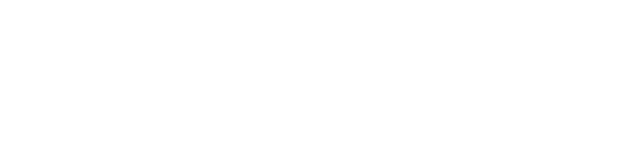
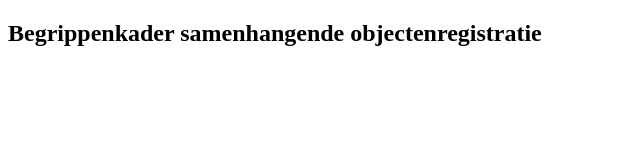
Before and after one commit to Geonovum/disgeo-begrippen, a plain HTML site: page index.html in a window 1280 px wide. Shown: the whole page, without its empty margins (0-640 px from the left). Drawn offline with Linux system fonts and the light colour scheme.

Commit message:
update index
add chapter level

```diff
--- a/index.html
+++ b/index.html
@@ -13,6 +13,8 @@
     <body>
         <section id='abstract' data-format="markdown" data-include="samenvatting.md"></section>
         <section id='sotd'><p></p></section>
+        <section>
+            <h1>Begrippenkader samenhangende objectenregistratie</h1>
             <section id='fysiekobject' data-format="markdown" data-include="fysiekobject.md"></section>
             <section id='kunstwerk' data-format="markdown" data-include="kunstwerk.md"></section>
             <section id='gemaal' data-format="markdown" data-include="gemaal.md"></section>
@@ -44,7 +46,7 @@
             <section data-format="markdown" data-include="sluisdeel.md"></section>
             <section data-format="markdown" data-include="sluisdeur.md"></section>
             <section data-format="markdown" data-include="kolk.md"></section>
-
+        </section>
         <!--<section id='B00' data-format="markdown" data-include="Bijlagen.md" class="appendix"></section>-->
     </body>
 </html>
```
Lines whose indentation alone changed are shown as unchanged.
